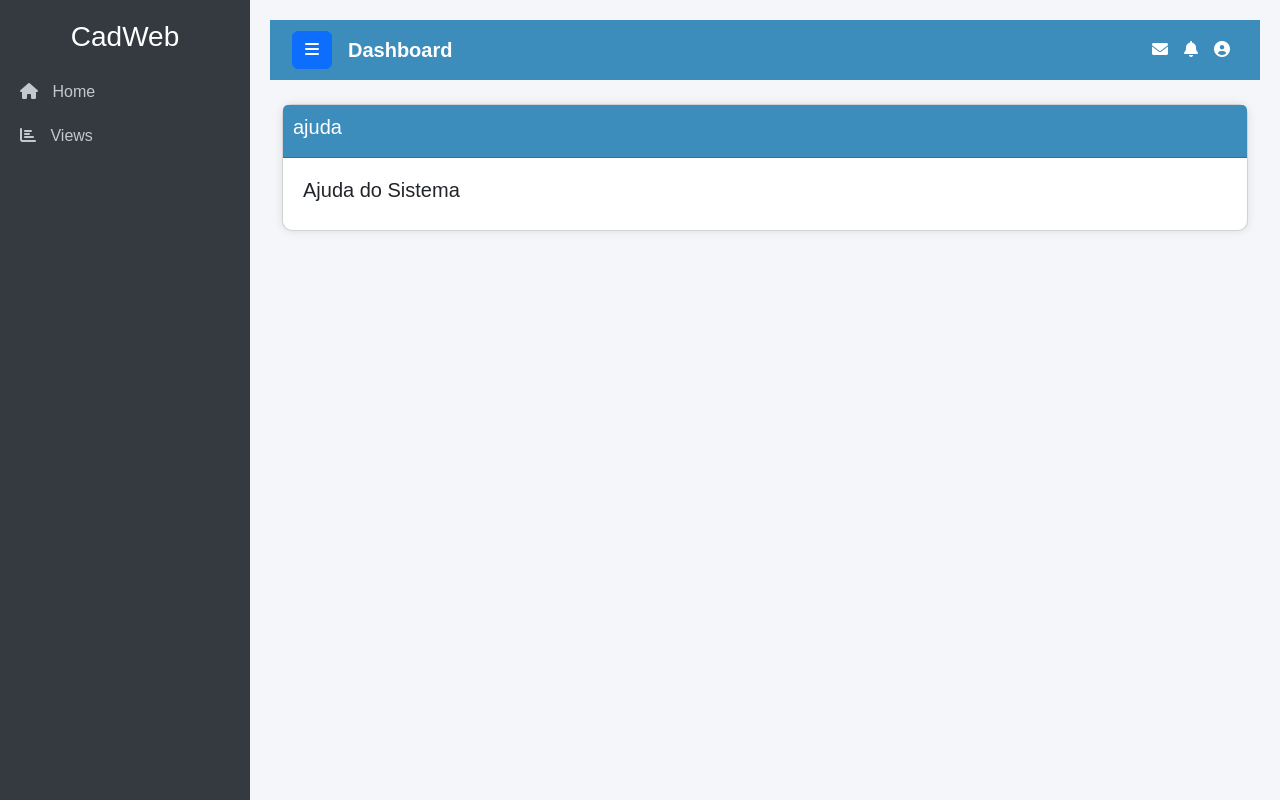
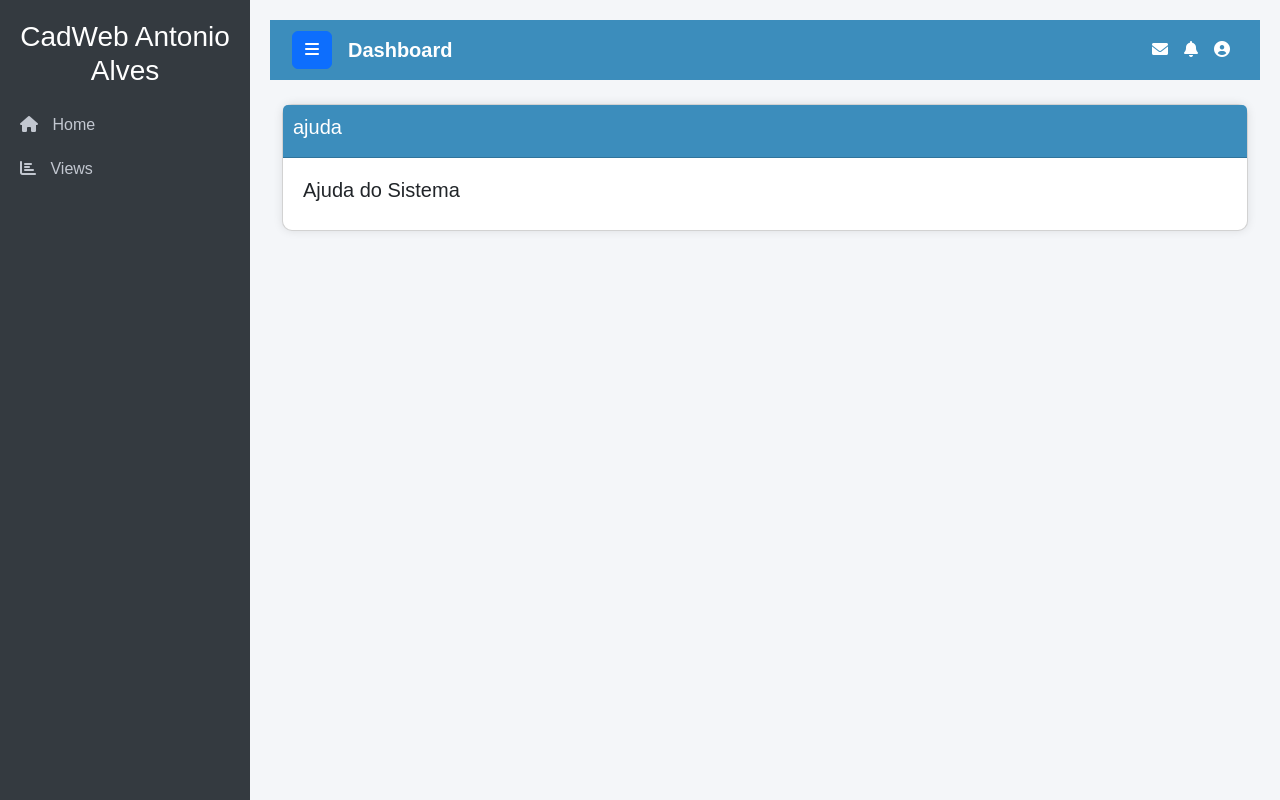
Before and after one commit to Anoxi-IFPI/piloto, a Django app: page /ajuda/ in a window 1280 px wide. Run offline with Django 5.2, Linux system fonts and the light colour scheme.

Commit message:
Identificação de projeto - (Ajota)

```diff
--- a/home/templates/base.html
+++ b/home/templates/base.html
@@ -94,7 +94,7 @@
     <!-- Sidebar -->
     <div class="sidebar" id="sidebar">
         <div class="text-center text-white mb-3">
-            <h3>CadWeb</h3>
+            <h3>CadWeb Antonio Alves</h3>
         </div>
 
 <!-- MENU DO SISTEMA-->
```
